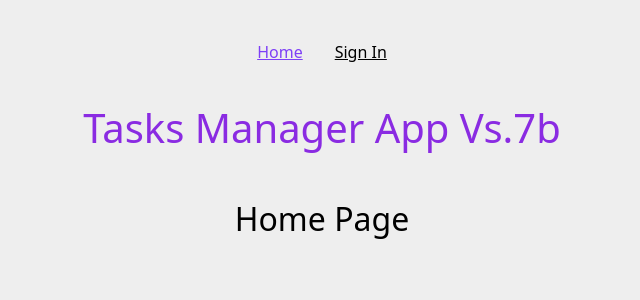
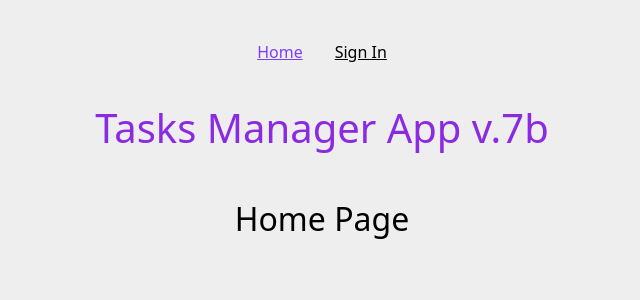
Before and after one commit to tvv3/Tasks-manager-frontend-2025-v7b, a Vue app: page / in a window 1280 px wide. Shown: the top 300 px of the page, without its empty margins (318-958 px from the left). Built offline with nearby package versions, Linux system fonts and the light colour scheme.

Commit message:
changed h1 in App.vue

```diff
--- a/src/App.vue
+++ b/src/App.vue
@@ -67,7 +67,7 @@ const authStore = useAuthStore();
       </div>
     </header>
 
-    <h1 class="text-center" style="color:blueviolet;"> Tasks Manager App Vs.7b </h1>
+    <h1 class="text-center" style="color:blueviolet;"> Tasks Manager App v.7b </h1>
 
     <RouterView />
 
```
